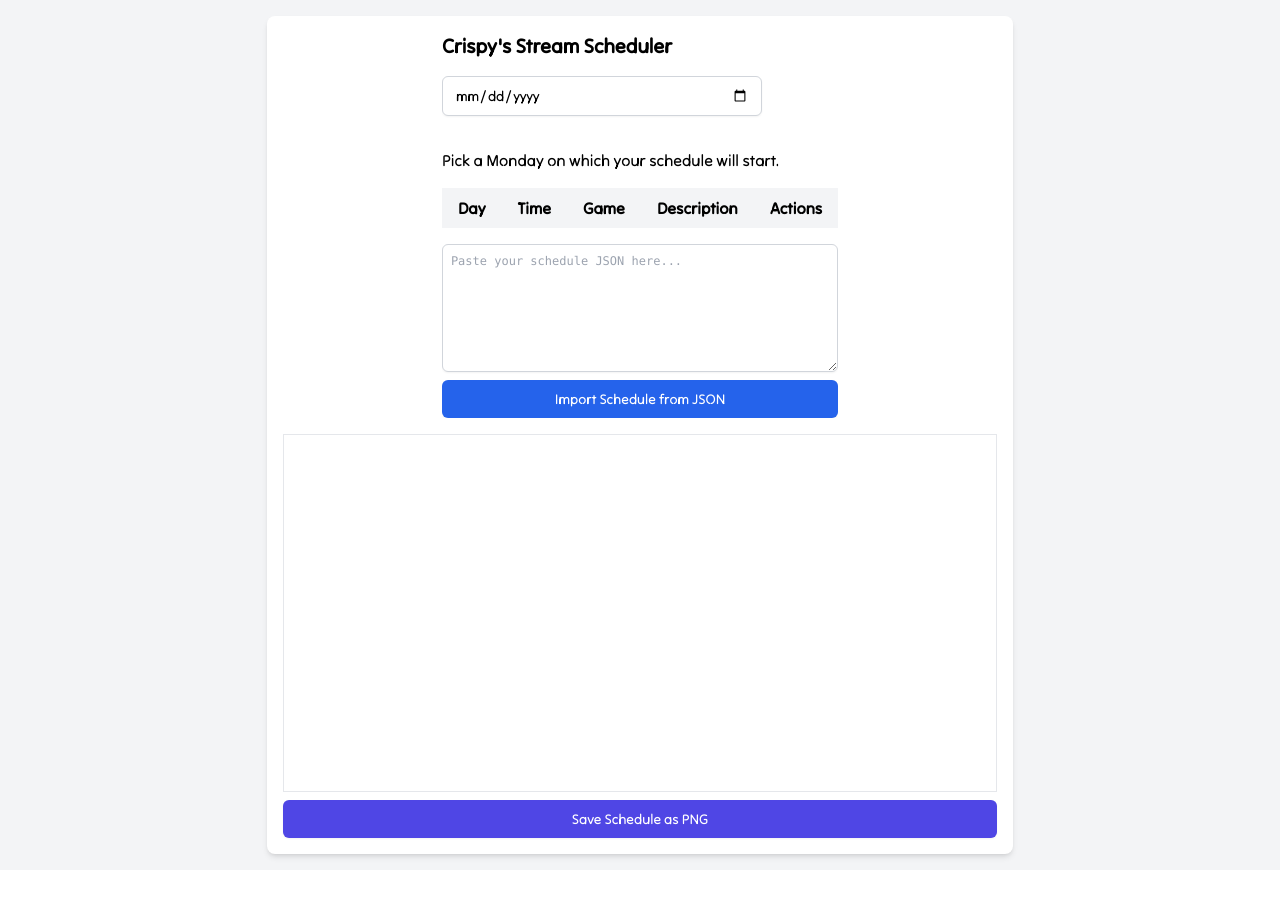
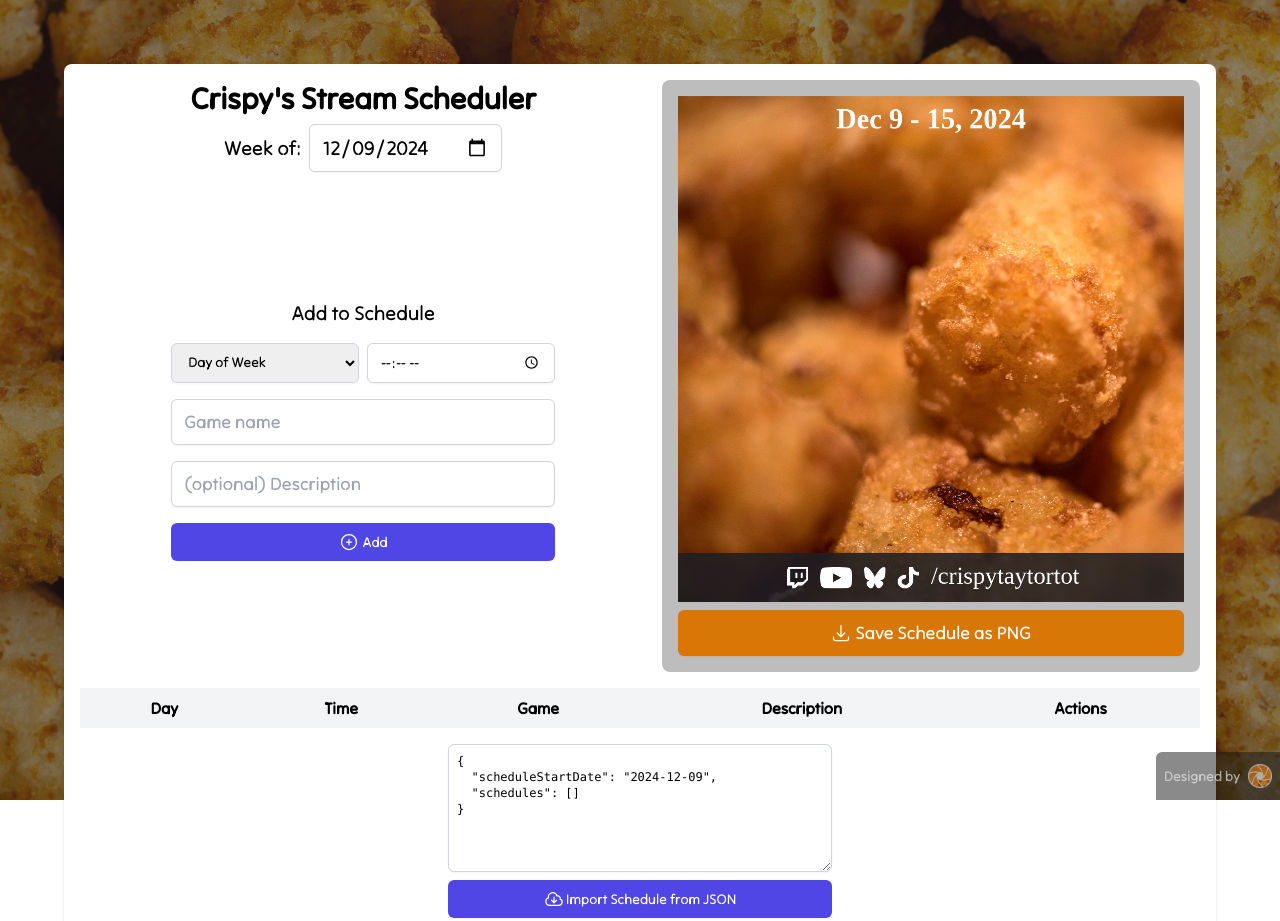
Before and after one commit to zfox23/crispytaytortot.com, a Gatsby site in the folder website/: page /scheduler in a window 1280 px wide. Shown: the top 921 px of the page. Before the commit the page ends 870 px from the top, so only its background shows below. Built offline with nearby package versions, Linux system fonts and the light colour scheme; Gatsby itself is replaced by a stand-in of ours.

Commit message:
UX improvements

```diff
--- a/website/src/components/Footer.tsx
+++ b/website/src/components/Footer.tsx
@@ -2,9 +2,9 @@ import { StaticImage } from 'gatsby-plugin-image';
 import React from 'react';
 import { Helmet } from 'react-helmet';
 
-export const Footer = ({}) => {
+export const Footer = ({ }) => {
     return (
-        <footer className='w-full h-12 box-content z-20'>
+        <footer className='w-full h-12 box-content absolute bottom-0 right-0 z-20'>
             {/* <Helmet>
                 <script type="text/javascript">
                     {`
@@ -17,7 +17,7 @@ export const Footer = ({}) => {
                 </script>
             </Helmet> */}
             <a href="https://zachfox.photography" className='h-12 p-2 group flex justify-center items-center bg-neutral-900/50 rounded-tl-md float-right' target="_blank">
-                <p className='text-sm font-semibold text-neutral-50 opacity-60 mr-2'>Designed by</p>
+                <p className='text-sm text-neutral-50 opacity-60 mr-2'>Designed by</p>
                 <StaticImage className='w-6 h-6 opacity-60 group-hover:scale-105 group-active:scale-100 transition-transform duration-75' src="../data/images/zfp-circle.png" alt="The Zach Fox Photography logo." />
             </a>
         </footer>
--- a/website/src/pages/scheduler.tsx
+++ b/website/src/pages/scheduler.tsx
@@ -1,8 +1,12 @@
 import React, { useEffect, useRef, useState } from 'react';
-import { CheckIcon, PencilSquareIcon, TrashIcon, XMarkIcon } from "@heroicons/react/20/solid";
+import { CheckIcon, PencilSquareIcon, TrashIcon, XMarkIcon } from "@heroicons/react/24/solid";
+import { ArrowDownTrayIcon, CloudArrowDownIcon, PlusCircleIcon } from "@heroicons/react/24/outline";
+import SEOHeader from '../components/SEOHeader';
+import { Footer } from '../components/Footer';
+import { StaticImage } from 'gatsby-plugin-image';
 
 interface ScheduleItem {
-    id: number;
+    id: string;
     day: string;
     time?: string;
     game: string;
@@ -66,7 +70,7 @@ const Scheduler: React.FC = () => {
     const [time, setTime] = useState('');
     const [game, setGame] = useState('');
     const [description, setDescription] = useState('');
-    const [editingScheduleId, setEditingScheduleId] = useState<number | null>(null);
+    const [editingScheduleId, setEditingScheduleId] = useState<string | null>(null);
     const [editedDay, setEditedDay] = useState('');
     const [editedTime, setEditedTime] = useState('');
     const [editedGame, setEditedGame] = useState('');
@@ -74,6 +78,36 @@ const Scheduler: React.FC = () => {
 
     const canvasRef = useRef<HTMLCanvasElement>(null);
     const importJsonTextareaRef = useRef<HTMLTextAreaElement>(null);
+
+    const getNextMonday = () => {
+        // Get today's date
+        const today = new Date();
+
+        // Calculate the day of the week (0 for Sunday, 1 for Monday, ..., 6 for Saturday)
+        const currentDayOfWeek = today.getDay();
+
+        // Calculate how many days to add to get to the next Monday
+        // If today is Monday (1), we need to add 6 days to get to the next Monday
+        // If today is Sunday (0), we need to add 1 day to get to the next Monday
+        const daysUntilNextMonday = (8 - currentDayOfWeek) % 7;
+
+        // Create a new date for the next Monday
+        const nextMonday = new Date(today);
+        nextMonday.setDate(today.getDate() + daysUntilNextMonday);
+
+        // Format the date in YYYY-MM-DD format
+        const year = nextMonday.getFullYear();
+        const month = String(nextMonday.getMonth() + 1).padStart(2, '0'); // Months are zero-based
+        const day = String(nextMonday.getDate()).padStart(2, '0');
+
+        return `${year}-${month}-${day}`;
+    }
+
+    useEffect(() => {
+        const nextMonday = getNextMonday();
+        console.log(nextMonday)
+        setScheduleStartDate(nextMonday);
+    }, [])
 
     useEffect(() => {
         if (!scheduleStartDate) return;
@@ -84,7 +118,7 @@ const Scheduler: React.FC = () => {
     const addSchedule = (event: React.FormEvent) => {
         event.preventDefault();
         if (day && game) {
-            setSchedules([...schedules, { id: Date.now(), day, time, game, description }]);
+            setSchedules([...schedules, { id: crypto.randomUUID(), day, time, game, description }]);
             setDay('');
             setTime('');
             setGame('');
@@ -92,7 +126,7 @@ const Scheduler: React.FC = () => {
         }
     };
 
-    const editSchedule = (id: number) => {
+    const editSchedule = (id: string) => {
         const scheduleToEdit = schedules.find((schedule) => schedule.id === id);
         if (scheduleToEdit) {
             setEditingScheduleId(id);
@@ -103,12 +137,11 @@ const Scheduler: React.FC = () => {
         }
     };
 
-    const removeSchedule = (id: number) => {
+    const removeSchedule = (id: string) => {
         setSchedules(schedules.filter((schedule) => schedule.id !== id));
     };
 
-
-    const saveScheduleChanges = (id: number) => {
+    const saveScheduleChanges = (id: string) => {
         setSchedules((prevSchedules) =>
             prevSchedules.map((schedule) =>
                 schedule.id === id
@@ -119,7 +152,29 @@ const Scheduler: React.FC = () => {
         setEditingScheduleId(null);
     };
 
+    const sortSchedules = (inputSchedules) => {
+        const sortedSchedules = [...inputSchedules].sort((a, b) => {
+            const days = ["Mon", "Tue", "Wed", "Thu", "Fri", "Sat", "Sun"];
+            if (days.indexOf(a.day) === days.indexOf(b.day)) {
+                if (a.time && !b.time) {
+                    return 1;
+                } else if (!a.time && b.time) {
+                    return -1;
+                } else if (a.time && b.time) {
+                    return a.time.localeCompare(b.time);
+                }
+            }
+            return days.indexOf(a.day) - days.indexOf(b.day);
+        });
+
+        return sortedSchedules;
+    }
+
     const fetchAppIdAndIcon = async (gameName: string): Promise<{ appId?: number; iconUrl?: string }> => {
+        if (!gameName) {
+            return { iconUrl: "/crispytaytortot-70x70.png" };
+        }
+
         try {
             // Fetch game details from the proxy server
             const response = await fetch(`/api/search-game?gameName=${encodeURIComponent(gameName)}`);
@@ -192,24 +247,6 @@ const Scheduler: React.FC = () => {
         ctx.fillStyle = "#ffffff";
         ctx.font = '48px tilt-neon';
         ctx.fillText("/crispytaytortot", canvas.width / 2, canvas.height - 36);
-    }
-
-    const sortSchedules = (inputSchedules) => {
-        const sortedSchedules = [...inputSchedules].sort((a, b) => {
-            const days = ["Mon", "Tue", "Wed", "Thu", "Fri", "Sat", "Sun"];
-            if (days.indexOf(a.day) === days.indexOf(b.day)) {
-                if (a.time && !b.time) {
-                    return 1;
-                } else if (!a.time && b.time) {
-                    return -1;
-                } else if (a.time && b.time) {
-                    return a.time.localeCompare(b.time);
-                }
-            }
-            return days.indexOf(a.day) - days.indexOf(b.day);
-        });
-
-        return sortedSchedules;
     }
 
     const renderSchedule = async () => {
@@ -348,7 +385,11 @@ const Scheduler: React.FC = () => {
     const saveScheduleAsJSON = () => {
         if (!importJsonTextareaRef.current) return;
 
-        const jsonContent = JSON.stringify(schedules, null, 2);
+        const jsonContent = JSON.stringify({
+            scheduleStartDate: scheduleStartDate,
+            schedules: schedules
+        }, null, 2);
+
         importJsonTextareaRef.current.value = jsonContent;
     };
 
@@ -358,30 +399,60 @@ const Scheduler: React.FC = () => {
             const jsonContent = importJsonTextareaRef.current.value;
             if (!jsonContent) {
                 setSchedules([]);
+                setScheduleStartDate(new Date().toISOString().split('T')[0]); // Reset to today's date
                 return;
             }
 
-            const importedSchedules = JSON.parse(jsonContent);
-            setSchedules(importedSchedules);
+            const importedData = JSON.parse(jsonContent);
+
+            // Extract scheduleStartDate and schedules from the parsed data
+            if (importedData.scheduleStartDate) {
+                setScheduleStartDate(importedData.scheduleStartDate);
+            } else {
+                setScheduleStartDate(new Date().toISOString().split('T')[0]); // Default to today's date if not provided
+            }
+
+            if (Array.isArray(importedData.schedules)) {
+                setSchedules(importedData.schedules);
+            } else {
+                setSchedules([]); // Reset schedules if invalid or not provided
+            }
         } catch (error) {
             alert('Invalid JSON format. Please check your input and try again.');
         }
+
     };
 
     return (
-        <div className="flex font-sans justify-center items-center p-4 bg-gray-100 overflow-y-auto min-h-screen">
-            <div className="max-w-full flex flex-row justify-center gap-4 flex-wrap p-4 bg-white rounded-lg shadow-md">
-                <div className='max-w-full overflow-auto flex flex-col gap-4'>
-                    <h1 className='text-xl font-semibold'>Crispy's Stream Scheduler</h1>
-                    <div className='flex flex-col items-start w-full'>
+        <div className="flex font-sans justify-center p-4 md:p-16 overflow-y-auto min-h-screen">
+
+            <div className='absolute inset-0 -z-20'>
+                <StaticImage className='!absolute inset-0' src="../data/images/channel-offline-image-1920x1080.jpg" alt="Warm, crispy potato tots." />
+                <div className='absolute inset-0 bg-neutral-900/50' />
+            </div>
+
+            <SEOHeader title="Crispy's Stream Scheduler" />
+            <div className="p-4 bg-white rounded-lg shadow-md">
+                <div className='flex flex-col items-center gap-4'>
+                    <div className='w-full flex justify-center gap-4 flex-col md:flex-row'>
+                        <div className='overflow-auto flex flex-col justify-start items-center gap-4 grow w-full'>
+                            <div className='flex flex-col items-center gap-2'>
+                                <h1 className='text-xl md:text-3xl font-semibold'>Crispy's Stream Scheduler</h1>
+                                <div className='flex items-center gap-2'>
+                                    <span className='whitespace-nowrap text-xl'>Week of: </span>
                                     <input
                                         type="date"
-                            onChange={(e) => setScheduleStartDate(e.target.value)}
-                            className="block w-full max-w-80 px-3 py-2 border border-gray-300 rounded-md shadow-sm focus:outline-none focus:ring-indigo-500 focus:border-indigo-500 sm:text-sm mb-8"
+                                        value={scheduleStartDate}
+                                        onChange={(e) => {
+                                            setScheduleStartDate(e.target.value)
+                                        }}
+                                        className="text-xl block w-full max-w-80 px-3 py-2 border border-gray-300 rounded-md shadow-sm focus:outline-none focus:ring-indigo-500 focus:border-indigo-500 text-lg"
                                     />
-                        {scheduleStartDate ?
-                            <div className='flex flex-col items-start w-full'>
-                                <form onSubmit={addSchedule} className="space-y-4 w-full max-w-80">
+                                </div>
+                            </div>
+                            <form onSubmit={addSchedule} className="flex flex-col space-y-4 grow justify-center w-full max-w-96">
+                                <h2 className='text-center text-xl'>Add to Schedule</h2>
+                                <div className='flex gap-2'>
                                     <select
                                         value={day}
                                         onChange={(e) => setDay(e.target.value)}
@@ -403,33 +474,47 @@ const Scheduler: React.FC = () => {
                                         onChange={(e) => { setTime(e.target.value) }}
                                         className="block w-full px-3 py-2 border border-gray-300 rounded-md shadow-sm focus:outline-none focus:ring-indigo-500 focus:border-indigo-500 sm:text-sm"
                                     />
+                                </div>
                                 <input
                                     type="text"
                                     value={game}
                                     onChange={(e) => setGame(e.target.value)}
                                     placeholder="Game name"
                                     required
-                                        className="block w-full px-3 py-2 border border-gray-300 rounded-md shadow-sm focus:outline-none focus:ring-indigo-500 focus:border-indigo-500 sm:text-sm"
+                                    className="block w-full px-3 py-2 border border-gray-300 rounded-md shadow-sm focus:outline-none focus:ring-indigo-500 focus:border-indigo-500 text-lg"
                                 />
                                 <input
                                     type="text"
                                     value={description}
                                     onChange={(e) => setDescription(e.target.value)}
                                     placeholder="(optional) Description"
-                                        className="block w-full px-3 py-2 border border-gray-300 rounded-md shadow-sm focus:outline-none focus:ring-indigo-500 focus:border-indigo-500 sm:text-sm"
+                                    className="block w-full px-3 py-2 border border-gray-300 rounded-md shadow-sm focus:outline-none focus:ring-indigo-500 focus:border-indigo-500 text-lg"
                                 />
                                 <button
                                     type="submit"
-                                        className="w-full inline-flex justify-center py-2 px-4 border border-transparent shadow-sm text-sm font-medium rounded-md text-white bg-indigo-600 hover:bg-indigo-700 focus:outline-none focus:ring-2 focus:ring-offset-2 focus:ring-indigo-500"
+                                    className="w-full inline-flex justify-center items-center gap-1 py-2 px-4 border border-transparent shadow-sm text-sm font-medium rounded-md text-white bg-indigo-600 hover:bg-indigo-700 focus:ring-indigo-500 focus:outline-none focus:ring-2 focus:ring-offset-2"
                                 >
-                                        Add to Schedule
+                                    <PlusCircleIcon className='w-5 h-5' />
+                                    <span>Add</span>
                                 </button>
                             </form>
                         </div>
-                            : <p>Pick a Monday on which your schedule will start.</p>}
+
+                        <div className='grow shrink min-w-96 max-w-[768px] flex flex-col gap-2 bg-neutral-800/30 p-4 rounded-lg'>
+                            <canvas ref={canvasRef} id="scheduleCanvas" className="w-full h-auto"></canvas>
+
+                            <button
+                                onClick={saveCanvasAsImage}
+                                className="w-full inline-flex justify-center items-center gap-1 py-2 px-4 border border-transparent shadow-sm text-lg font-medium rounded-md text-white bg-amber-600 hover:bg-amber-700 focus:outline-none focus:ring-2 focus:ring-offset-2 focus:ring-amber-500"
+                            >
+                                <ArrowDownTrayIcon className='w-5 h-5' />
+                                <span>Save Schedule as PNG</span>
+                            </button>
+                        </div>
                     </div>
 
-                    <table className="border-collapse overflow-x-scroll max-w-full">
+
+                    <table className="border-collapse w-full overflow-x-scroll">
                         <thead>
                             <tr>
                                 <th className="px-4 py-2 bg-gray-100">Day</th>
@@ -444,14 +529,14 @@ const Scheduler: React.FC = () => {
                                 <tr key={schedule.id}>
                                     {editingScheduleId === schedule.id ? (
                                         <>
-                                            <td className="border px-4 py-2">
+                                            <td className="border px-4 py-2 max-w-28">
                                                 <select
                                                     value={editedDay}
                                                     onChange={(e) => setEditedDay(e.target.value)}
                                                     required
                                                     className="block w-full px-3 py-2 border border-gray-300 rounded-md shadow-sm focus:outline-none focus:ring-indigo-500 focus:border-indigo-500 sm:text-sm"
                                                 >
-                                                    <option value="">Select Day of Week</option>
+                                                    <option value="">Day of Week</option>
                                                     <option value="Mon">Monday</option>
                                                     <option value="Tue">Tuesday</option>
                                                     <option value="Wed">Wednesday</option>
@@ -461,7 +546,7 @@ const Scheduler: React.FC = () => {
                                                     <option value="Sun">Sunday</option>
                                                 </select>
                                             </td>
-                                            <td className="border px-4 py-2">
+                                            <td className="border px-4 py-2 max-w-28">
                                                 <input
                                                     type="time"
                                                     value={editedTime}
@@ -491,10 +576,10 @@ const Scheduler: React.FC = () => {
                                         </>
                                     ) : (
                                         <>
-                                            <td className="border px-4 py-2">{schedule.day}</td>
-                                            <td className="border px-4 py-2">{schedule.time}</td>
+                                            <td className="border px-4 py-2 max-w-28">{schedule.day}</td>
+                                            <td className="border px-4 py-2 max-w-28">{schedule.time}</td>
                                             <td className="border px-4 py-2">{schedule.game}</td>
-                                            <td className="border px-4 py-2 max-w-64">{schedule.description}</td>
+                                            <td className="border px-4 py-2">{schedule.description}</td>
                                         </>
                                     )}
                                     <td className="border px-4 py-2 flex gap-2">
@@ -502,7 +587,7 @@ const Scheduler: React.FC = () => {
                                             <>
                                                 <button
                                                     onClick={() => saveScheduleChanges(schedule.id)}
-                                                    className="inline-flex justify-center py-2 px-3 border border-transparent shadow-sm text-sm font-medium rounded-md text-white bg-green-600 hover:bg-green-700 focus:outline-none focus:ring-2 focus:ring-offset-2 focus:ring-green-500"
+                                                    className="inline-flex justify-center w-full py-2 px-3 border border-transparent shadow-sm text-sm font-medium rounded-md text-white bg-green-600 hover:bg-green-700 focus:outline-none focus:ring-2 focus:ring-offset-2 focus:ring-green-500"
                                                 >
                                                     <CheckIcon className='w-6 h-6' />
                                                 </button>
@@ -511,9 +596,10 @@ const Scheduler: React.FC = () => {
                                             <>
                                                 <button
                                                     onClick={() => editSchedule(schedule.id)}
-                                                    className="inline-flex justify-center py-2 px-3 border border-transparent shadow-sm text-sm font-medium rounded-md text-white bg-indigo-600 hover:bg-indigo-700 focus:outline-none focus:ring-2 focus:ring-offset-2 focus:ring-indigo-500"
+                                                    className="inline-flex items-center justify-center py-2 px-3 border border-transparent shadow-sm text-md font-medium rounded-md text-white bg-indigo-600 hover:bg-indigo-700 focus:outline-none focus:ring-2 focus:ring-offset-2 gap-1 focus:ring-indigo-500 w-full"
                                                 >
                                                     <PencilSquareIcon className='w-6 h-6' />
+                                                    Edit
                                                 </button>
                                                 <button
                                                     onClick={() => removeSchedule(schedule.id)}
@@ -529,33 +615,24 @@ const Scheduler: React.FC = () => {
                         </tbody>
                     </table>
 
-                    <div className='flex flex-col gap-2 grow'>
+                    <div className='flex flex-col gap-2 w-full max-w-96'>
                         <textarea
                             ref={importJsonTextareaRef}
-                            className="w-full grow p-2 min-h-32 border border-gray-300 rounded-md shadow-sm text-xs font-mono"
+                            className="w-full p-2 min-h-32 border border-gray-300 rounded-md shadow-sm text-xs font-mono"
                             placeholder="Paste your schedule JSON here..."
                         ></textarea>
 
                         <button
                             onClick={importScheduleFromJSON}
-                            className="w-full inline-flex justify-center py-2 px-4 border border-transparent shadow-sm text-sm font-medium rounded-md text-white bg-blue-600 hover:bg-blue-700 focus:outline-none focus:ring-2 focus:ring-offset-2 focus:ring-blue-500"
+                            className="w-full inline-flex justify-center items-center gap-0.5 py-2 px-4 border border-transparent shadow-sm text-sm font-medium rounded-md text-white bg-indigo-600 hover:bg-indigo-700 focus:ring-indigo-500 focus:outline-none focus:ring-2 focus:ring-offset-2"
                         >
-                            Import Schedule from JSON
+                        <CloudArrowDownIcon className='w-5 h-5' />
+                        <span>Import Schedule from JSON</span>
                         </button>
                     </div>
                 </div>
-
-                <div className='w-full max-w-[768px] flex flex-col gap-2'>
-                    <canvas ref={canvasRef} id="scheduleCanvas" className="w-full h-auto border"></canvas>
-
-                    <button
-                        onClick={saveCanvasAsImage}
-                        className="w-full inline-flex justify-center py-2 px-4 border border-transparent shadow-sm text-sm font-medium rounded-md text-white bg-indigo-600 hover:bg-indigo-700 focus:outline-none focus:ring-2 focus:ring-offset-2 focus:ring-indigo-500"
-                    >
-                        Save Schedule as PNG
-                    </button>
             </div>
-            </div>
+            <Footer />
         </div>
     );
 };
```
Lines whose indentation alone changed are shown as unchanged.
